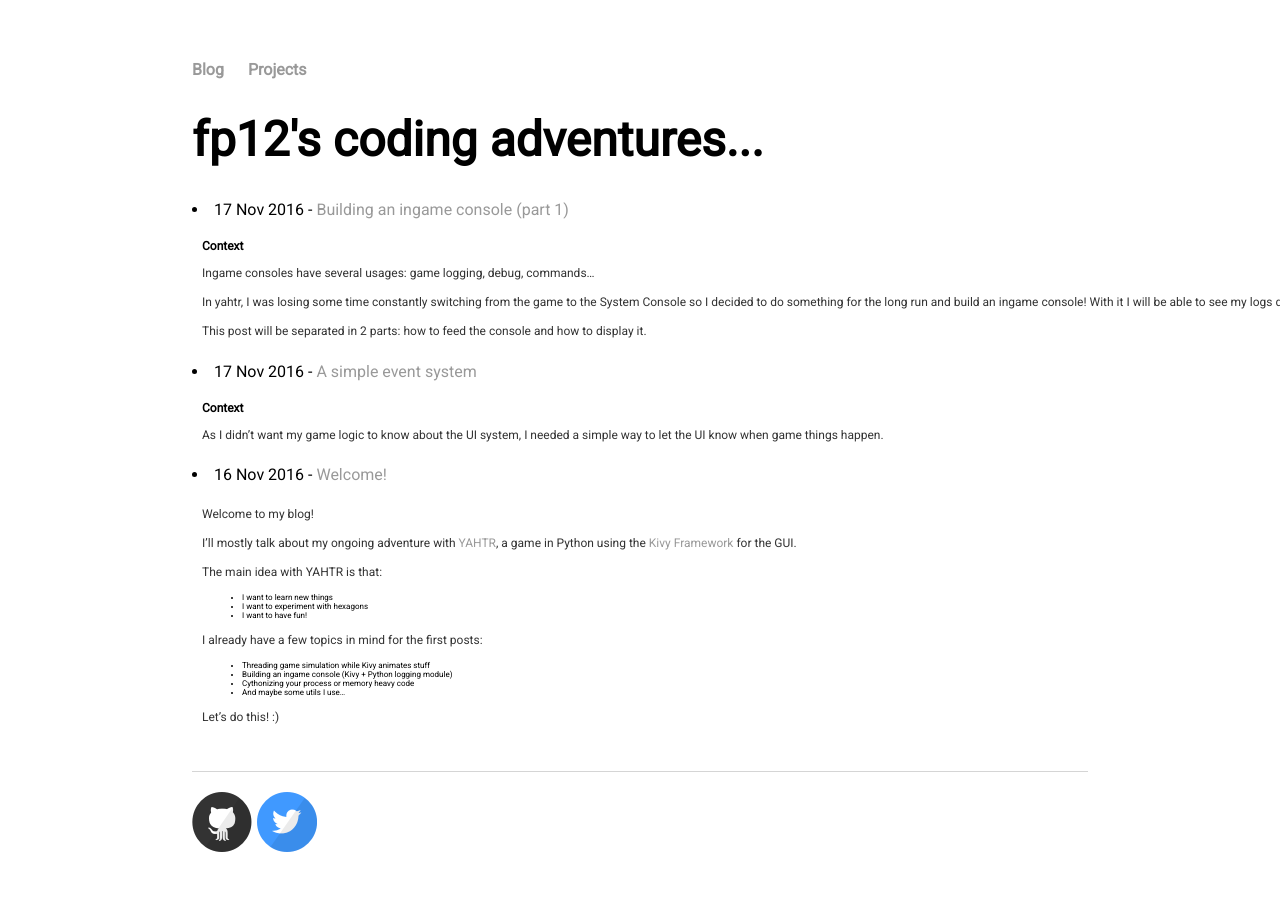
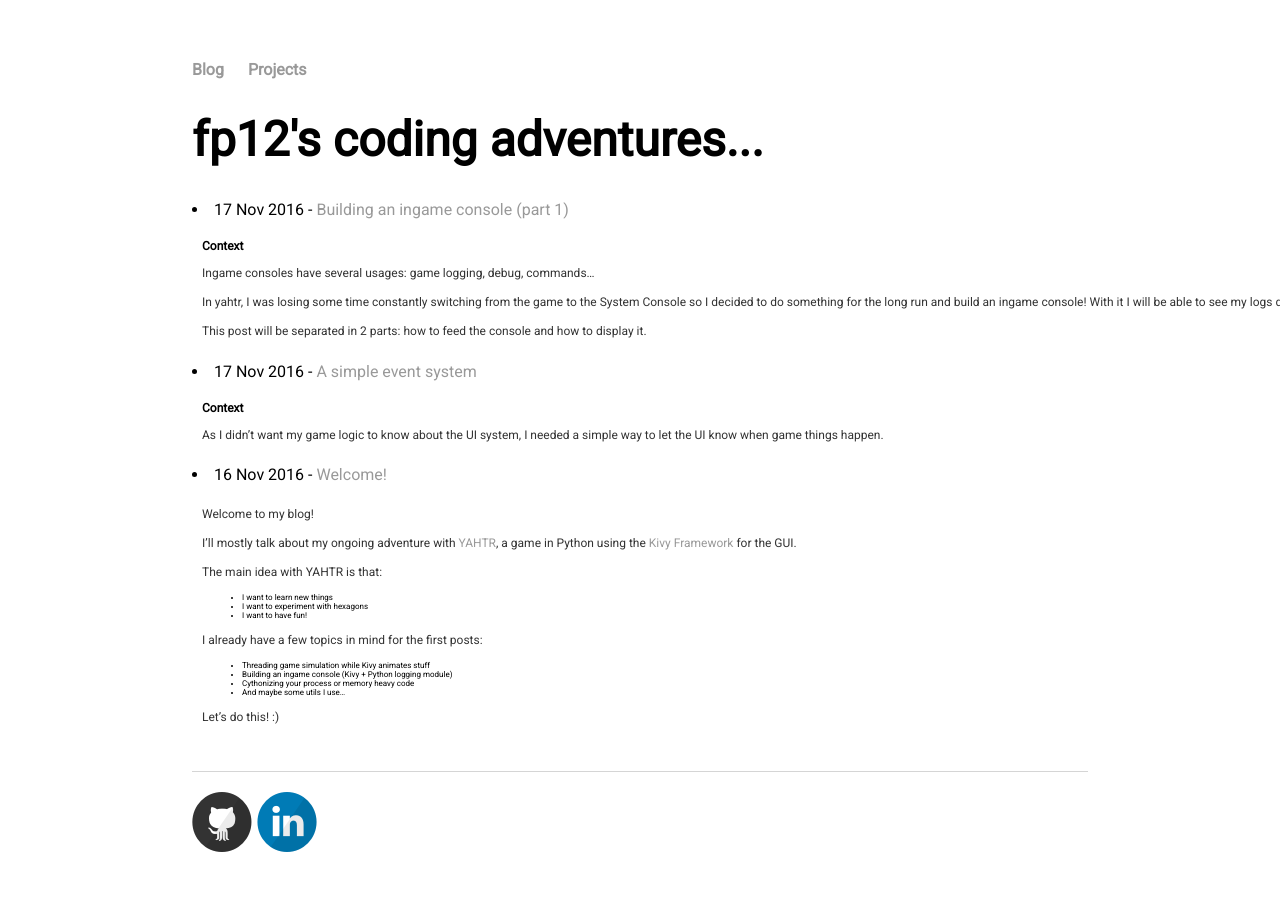
Before and after one commit to fp12/fp12.github.io, a Jekyll site: the page built from index.html, in a window 1280 px wide. Built offline with Jekyll 4.4.1, drawn with Linux system fonts in a browser that asks for light colours.

Commit message:
Replace Twitter by LinkedIn

```diff
--- a/_layouts/default.html
+++ b/_layouts/default.html
@@ -19,8 +19,8 @@
 		<p />
 		<footer>
 			<p />
-			<a href="http://github.com/fp12"><img src="{{ BASE_PATH }}/images/Github.png" /></a>
-			<a href="http://twitter.com/fp12gaming"><img src="{{ BASE_PATH }}/images/Twitter.png" /></a>
+			<a href="https://github.com/fp12"><img src="{{ BASE_PATH }}/images/Github.png" /></a>
+			<a href="https://www.linkedin.com/in/fpoupineau"><img src="{{ BASE_PATH }}/images/LinkedIN.png" /></a>
 		</footer>
 	</body>
 </html>
```
Also changed, not shown: images/LinkedIN.png (added), images/Twitter.png (deleted), 1 other file.
